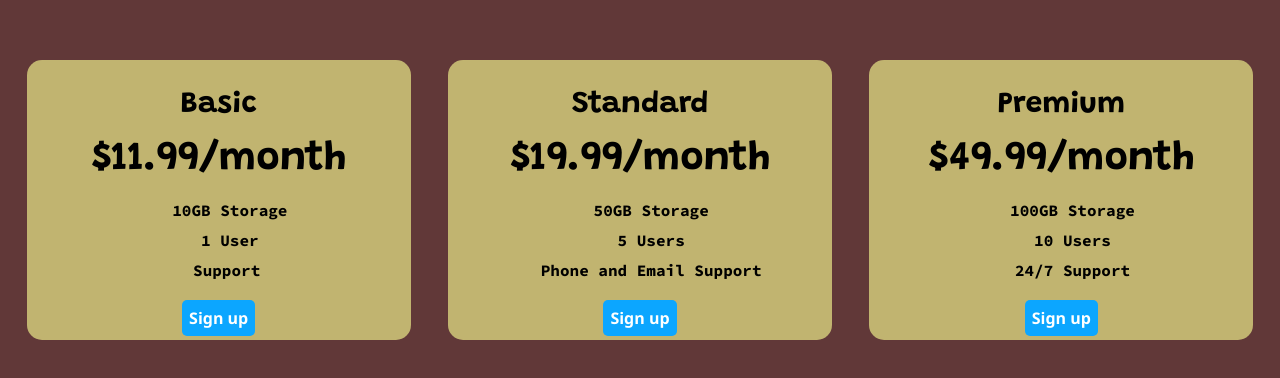
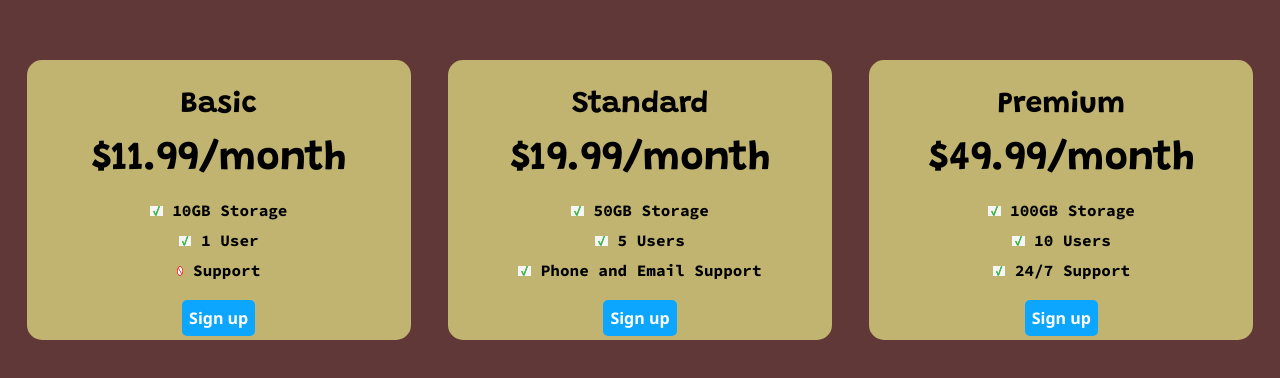
Before and after one commit to rishi-rm/Something, a plain HTML site: page index.html in a window 1280 px wide. Shown: the part 208-586 px from the top of the page. Drawn offline with Linux system fonts and the light colour scheme.

Commit message:
Update index.html

```diff
--- a/index.html
+++ b/index.html
@@ -24,15 +24,15 @@
             <div class="price" id="basic-price">$11.99/month</div>
             <div class="features" id="basic-features">
                 <div id="storage">
-                    <img class="image" src="png/check.jpg" alt="">
+                    <img class="image" src="./check.jpg" alt="">
                     10GB Storage
                 </div>
                 <div id="user">
-                    <img class="image" src="png/check.jpg" alt="">
+                    <img class="image" src="./check.jpg" alt="">
                     1 User
                 </div>
                 <div id="support">
-                    <img id="ban-image" class="image" src="png/ban.png" alt="">
+                    <img id="ban-image" class="image" src="./ban.png" alt="">
                     Support
                 </div>
             </div>
@@ -45,15 +45,15 @@
             <div class="price">$19.99/month</div>
             <div class="features">
                 <div id="storage">
-                    <img class="image" src="png/check.jpg" alt="">
+                    <img class="image" src="./check.jpg" alt="">
                     50GB Storage
                 </div>
                 <div id="user">
-                    <img class="image" src="png/check.jpg" alt="">
+                    <img class="image" src="./check.jpg" alt="">
                     5 Users
                 </div>
                 <div id="support">
-                    <img  class="image" src="png/check.jpg" alt="">
+                    <img  class="image" src="./check.jpg" alt="">
                     Phone and Email Support
                 </div>
             </div>
@@ -66,15 +66,15 @@
             <div class="price">$49.99/month</div>
             <div class="features">
                 <div id="storage">
-                    <img class="image" src="png/check.jpg" alt="">
+                    <img class="image" src="./check.jpg" alt="">
                     100GB Storage
                 </div>
                 <div id="user">
-                    <img class="image" src="png/check.jpg" alt="">
+                    <img class="image" src="./check.jpg" alt="">
                     10 Users
                 </div>
                 <div id="support">
-                    <img  class="image" src="png/check.jpg" alt="">
+                    <img  class="image" src="./check.jpg" alt="">
                     24/7 Support
                 </div>
             </div>
```
